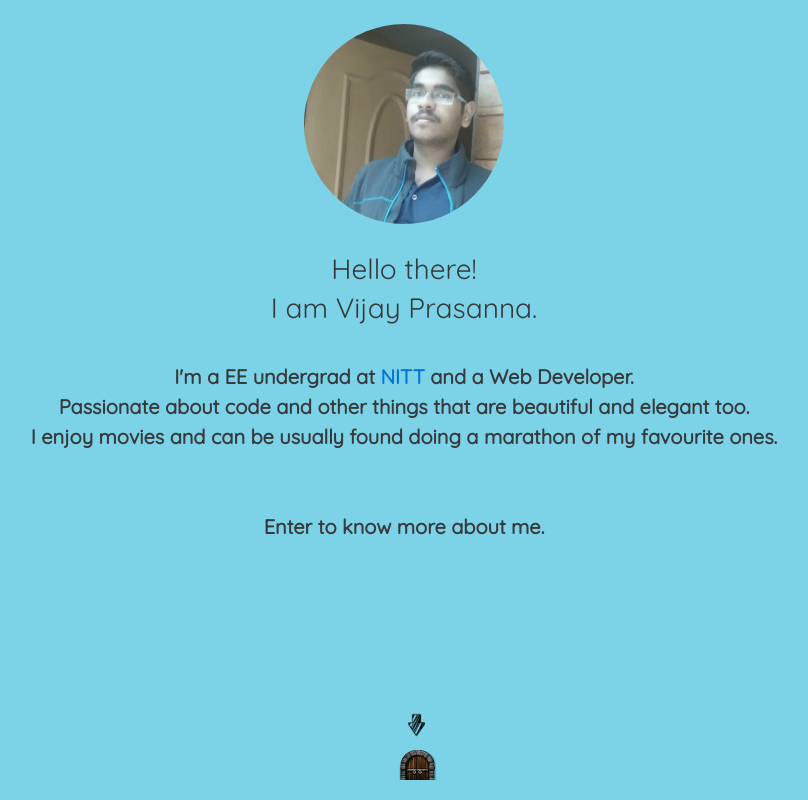
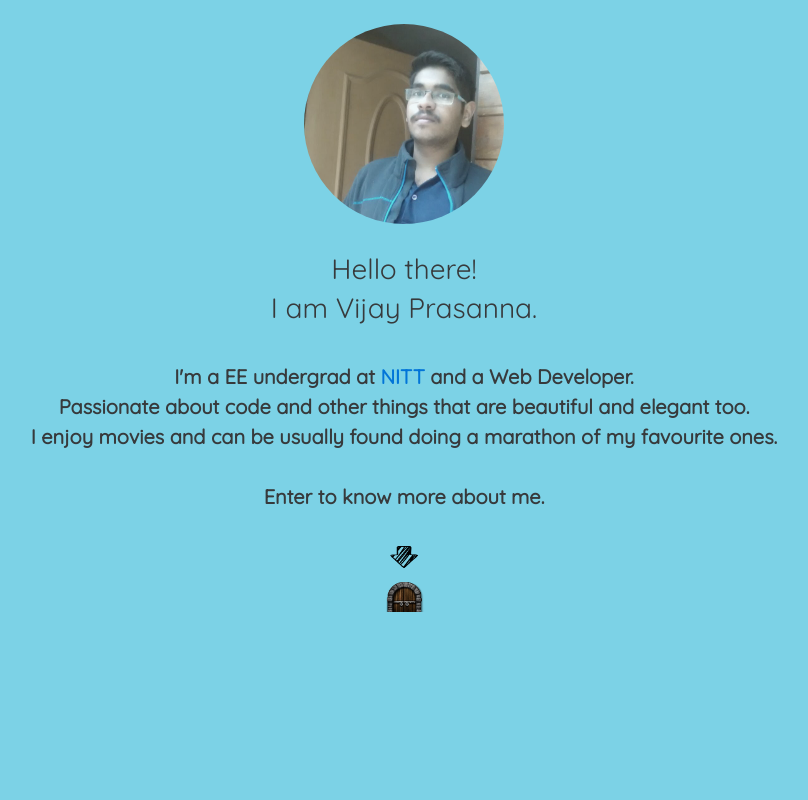
Before and after one commit to Vijayprasanna13/Vijayprasanna13.github.io, a plain HTML site: page index.html in a window 1280 px wide. Shown: the whole page, without its empty margins (236-1044 px from the left). Drawn offline with Linux system fonts and the light colour scheme.

Commit message:
fix scrolling errors

```diff
--- a/css/main.css
+++ b/css/main.css
@@ -15,6 +15,7 @@ a:hover {
 }
 #about-me {
   font-size: 20px;
+  min-height: 90%;
 }
 .img-circle {
   opacity: 0.9;
@@ -25,19 +26,12 @@ a:hover {
   -webkit-filter: grayscale(40%);
 }
 .icon {
-  width: 25px;
   height: 30px;
-  position: absolute;
-}
-#arrow {
-  bottom: 60px;
+  width: 40px;
+  position:relative;
 }
 #scroll-door {
-  position: absolute;
-  bottom: 25px;
-  height: 30px;
-  width: 40px;
-  margin-left: -5px;
+  margin-left: 3px;
   animation: pulse 0.5s ease-out alternate infinite;
 }
 @keyframes pulse {
--- a/index.html
+++ b/index.html
@@ -1,5 +1,6 @@
   <html>
     <head>
+     <meta name="viewport" content="width=device-width, initial-scale=1.0" />
      <link rel="shortcut icon" href="images/favicon.ico" />
      <link rel="stylesheet" href="css/bootstrap.min.css">
      <link href="https://fonts.googleapis.com/css?family=Quicksand" rel="stylesheet">
@@ -18,8 +19,8 @@
            <br/>
            I enjoy movies and can be usually found doing a marathon of my favourite ones.
            <br/>
-           <br/><br/>
-           Enter to know more about me.<br/>
+           <br/>
+           Enter to know more about me.<br/><br/>
         </div>
          <div>
            <img src="images/arrow.png" class="icon" id="arrow"><br/><br/>
```
